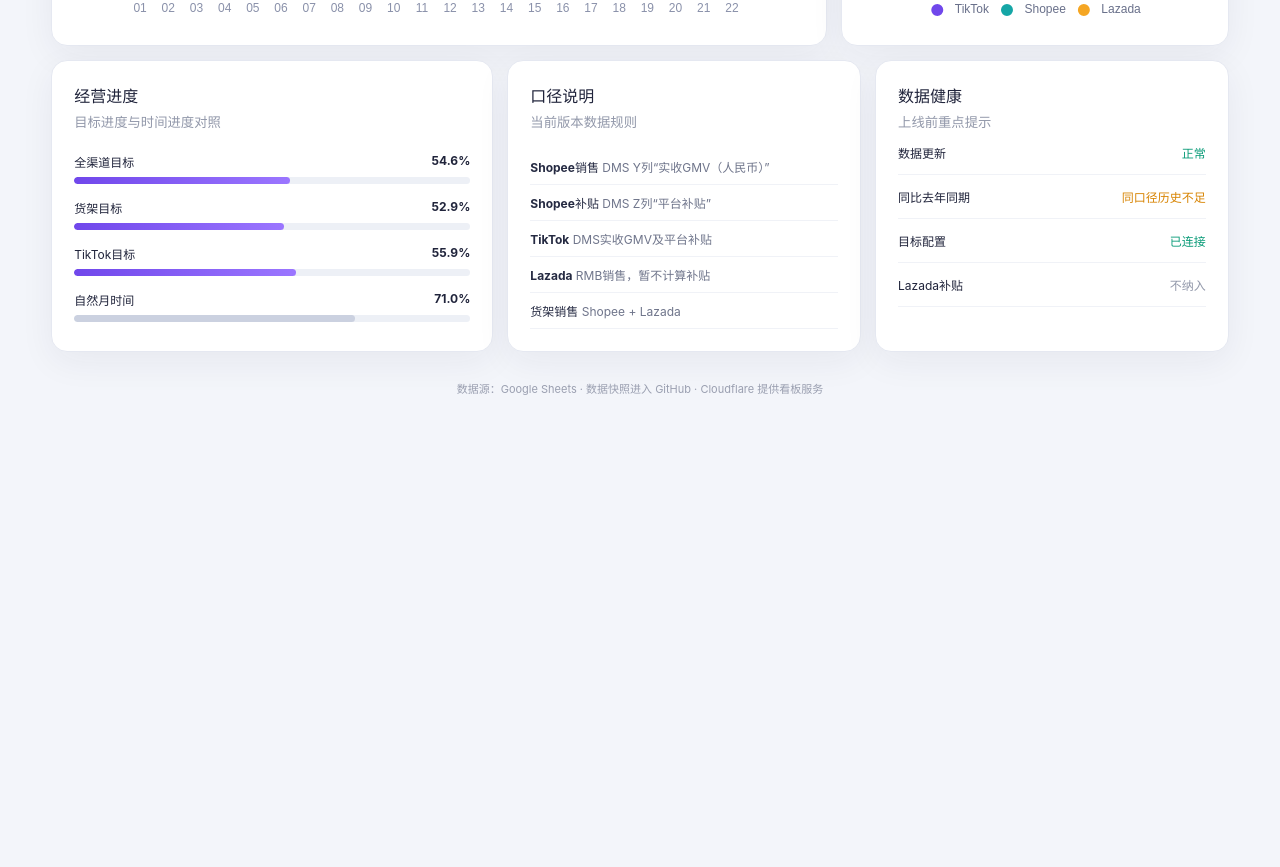
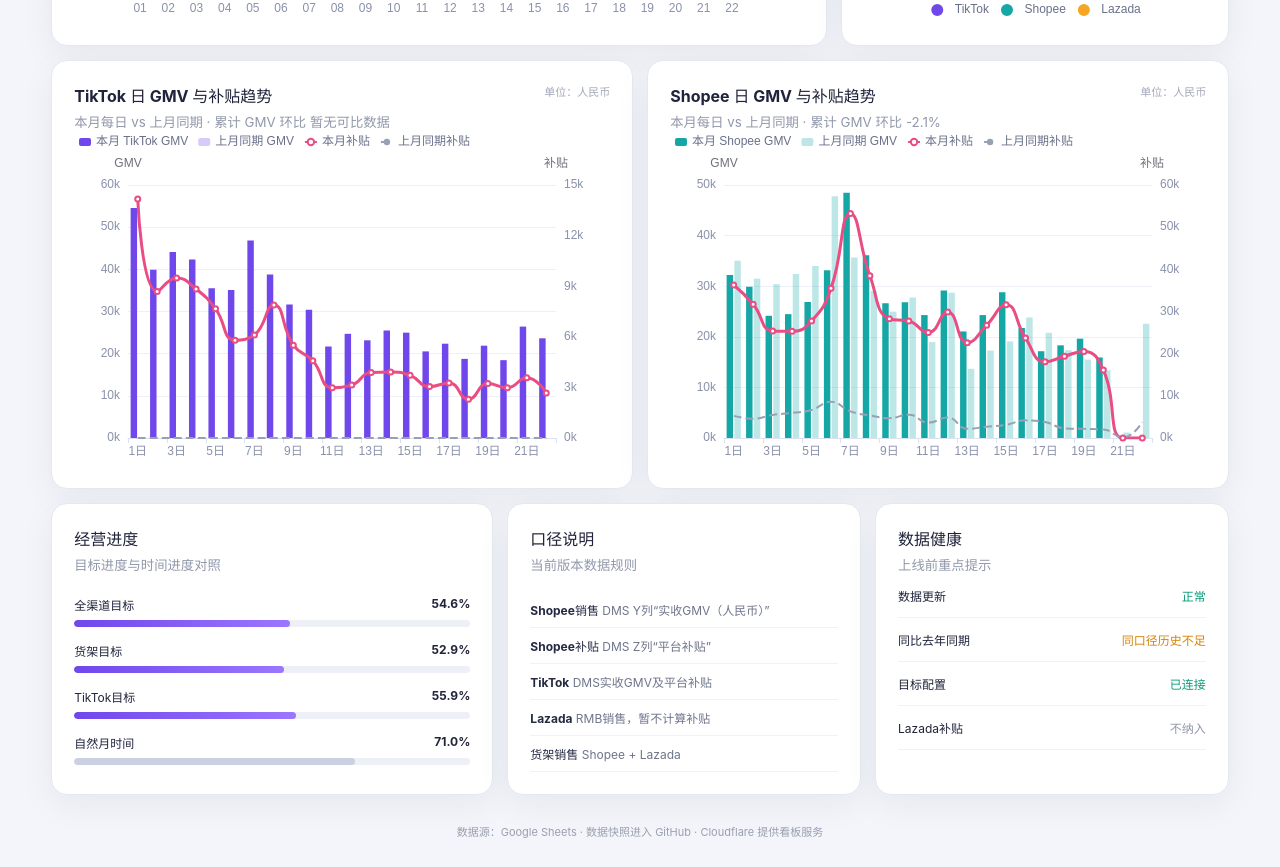
Before and after one commit to bubble-rgb-7788/sg-omnichannel-dashboard, a website built with Vite: page index.html in a window 1280 px wide. Shown: the part 937-1804 px from the top of the page. Before the commit the page ends 1361 px from the top, so only its background shows below. Built offline with nearby package versions, Linux system fonts and the light colour scheme.

Commit message:
add channel daily comparison charts

```diff
--- a/package.json
+++ b/package.json
@@ -13,6 +13,7 @@
     "echarts": "^5.6.0"
   },
   "devDependencies": {
+    "rollup": "^4.62.2",
     "vite": "^7.0.0"
   }
 }
--- a/src/main.js
+++ b/src/main.js
@@ -33,6 +33,11 @@ const shelfTotal = sum(monthRows, 'shelf');
 const tiktokTotal = sum(monthRows, 'tiktok');
 const targetProgress = totalTarget ? currentTotal / totalTarget : 0;
 const timeProgress = elapsedRatio;
+const channelMom = (key) => {
+  const current = sum(monthRows, key);
+  const previous = sum(previousRows, key);
+  return previous ? current / previous - 1 : null;
+};
 
 document.querySelector('#app').innerHTML = `
   <header class="topbar">
@@ -80,6 +85,11 @@ document.querySelector('#app').innerHTML = `
       <article class="panel"><div class="panel-head"><div><span>渠道销售结构</span><small>本月累计贡献</small></div></div><div id="share" class="chart"></div><div class="share-caption"><strong>${percent(currentTotal ? shelfTotal / currentTotal : 0)}</strong><span>货架销售占比</span></div></article>
     </section>
 
+    <section class="comparison-grid">
+      <article class="panel"><div class="panel-head"><div><span>TikTok 日 GMV 与补贴趋势</span><small>本月每日 vs 上月同期 · 累计 GMV 环比 ${channelMom('tiktok') == null ? '暂无可比数据' : percent(channelMom('tiktok'))}</small></div><div class="legend-note">单位：人民币</div></div><div id="tiktokComparison" class="chart comparison-chart"></div></article>
+      <article class="panel"><div class="panel-head"><div><span>Shopee 日 GMV 与补贴趋势</span><small>本月每日 vs 上月同期 · 累计 GMV 环比 ${channelMom('shopee') == null ? '暂无可比数据' : percent(channelMom('shopee'))}</small></div><div class="legend-note">单位：人民币</div></div><div id="shopeeComparison" class="chart comparison-chart"></div></article>
+    </section>
+
     <section class="bottom-grid">
       <article class="panel"><div class="panel-head"><div><span>经营进度</span><small>目标进度与时间进度对照</small></div></div><div class="goal-list">
         <div><label>全渠道目标</label><b>${percent(targetProgress)}</b><div><i style="width:${Math.min(targetProgress * 100, 100)}%"></i></div></div>
@@ -121,4 +131,30 @@ share.setOption({
   ] }],
 });
 
-window.addEventListener('resize', () => { trend.resize(); share.resize(); });
+const comparisonOption = (channelName, salesKey, subsidyKey, color) => {
+  const previousByDay = new Map(previousRows.map(row => [Number(row.date.slice(8, 10)), row]));
+  const days = monthRows.map(row => Number(row.date.slice(8, 10)));
+  return {
+    tooltip: { trigger: 'axis', valueFormatter: value => money.format(value || 0) },
+    legend: { top: 0, left: 0, itemWidth: 12, itemHeight: 8, textStyle: { color: '#69708a' } },
+    grid: { left: 54, right: 54, top: 54, bottom: 28 },
+    xAxis: { type: 'category', data: days.map(day => `${day}日`), axisLine: { lineStyle: { color: '#dce1ef' } }, axisLabel: { color: '#8a91aa', interval: days.length > 18 ? 1 : 0 } },
+    yAxis: [
+      { type: 'value', name: 'GMV', splitLine: { lineStyle: { color: '#edf0f7' } }, axisLabel: { color: '#8a91aa', formatter: value => `${Math.round(value / 1000)}k` } },
+      { type: 'value', name: '补贴', splitLine: { show: false }, axisLabel: { color: '#8a91aa', formatter: value => `${Math.round(value / 1000)}k` } },
+    ],
+    series: [
+      { name: `本月 ${channelName} GMV`, type: 'bar', data: monthRows.map(row => row[salesKey] || 0), itemStyle: { color }, barMaxWidth: 15 },
+      { name: `上月同期 GMV`, type: 'bar', data: days.map(day => previousByDay.get(day)?.[salesKey] || 0), itemStyle: { color, opacity: .28 }, barMaxWidth: 15 },
+      { name: '本月补贴', type: 'line', yAxisIndex: 1, data: monthRows.map(row => row[subsidyKey] || 0), smooth: true, symbolSize: 5, lineStyle: { width: 3, color: '#e94d83' }, itemStyle: { color: '#e94d83' } },
+      { name: '上月同期补贴', type: 'line', yAxisIndex: 1, data: days.map(day => previousByDay.get(day)?.[subsidyKey] || 0), smooth: true, symbol: 'none', lineStyle: { width: 2, type: 'dashed', color: '#9aa0b4' }, itemStyle: { color: '#9aa0b4' } },
+    ],
+  };
+};
+
+const tiktokComparison = echarts.init(document.querySelector('#tiktokComparison'));
+tiktokComparison.setOption(comparisonOption('TikTok', 'tiktok', 'tiktokSubsidy', '#7047eb'));
+const shopeeComparison = echarts.init(document.querySelector('#shopeeComparison'));
+shopeeComparison.setOption(comparisonOption('Shopee', 'shopee', 'shopeeSubsidy', '#15a6a6'));
+
+window.addEventListener('resize', () => { trend.resize(); share.resize(); tiktokComparison.resize(); shopeeComparison.resize(); });
--- a/src/style.css
+++ b/src/style.css
@@ -31,6 +31,8 @@ main { width: min(1460px, 92vw); margin: -35px auto 0; }
 .channel-card strong { display: block; margin: 14px 0 12px; font-size: 24px; }
 .mini-progress { height: 5px; border-radius: 5px; background: #edf0f6; overflow: hidden; }.mini-progress i { display: block; height: 100%; background: var(--accent); }
 .chart-grid { display: grid; grid-template-columns: 2fr 1fr; gap: 14px; margin-top: 14px; }
+.comparison-grid { display: grid; grid-template-columns: 1fr 1fr; gap: 14px; margin-top: 14px; }
+.comparison-chart { height: 360px; }
 .panel { position: relative; padding: 22px; }
 .panel-head { display: flex; align-items: flex-start; justify-content: space-between; }.panel-head span { font-size: 16px; font-weight: 750; }.panel-head small { display: block; margin-top: 5px; color: #9298aa; }.legend-note { color: #a3a8b8; font-size: 11px; }
 .chart { width: 100%; height: 335px; }
@@ -40,5 +42,5 @@ main { width: min(1460px, 92vw); margin: -35px auto 0; }
 .rules { margin: 18px 0 0; padding: 0; list-style: none; }.rules li { padding: 9px 0; border-bottom: 1px solid #f0f2f7; color: #6f758b; font-size: 12px; }.rules b { color: #252a42; }
 .health-row { display: flex; justify-content: space-between; padding: 13px 0; border-bottom: 1px solid #f0f2f7; font-size: 12px; }.health-row:first-of-type { margin-top: 12px; }.good { color: #0a9b78; }.warn { color: #d78300; }.muted { color: #9298aa; }
 footer { padding: 28px; text-align: center; color: #9a9fb0; font-size: 11px; }
-@media (max-width: 1050px) { .hero-grid { grid-template-columns: 1fr 1fr; }.hero-card.primary { grid-column: 1 / -1; }.channel-grid { grid-template-columns: 1fr 1fr; }.bottom-grid { grid-template-columns: 1fr 1fr; }.health { grid-column: 1 / -1; } }
-@media (max-width: 720px) { .topbar { padding-bottom: 70px; flex-direction: column; gap: 22px; }.filters { width: 100%; overflow-x: auto; }.filters button { white-space: nowrap; }.hero-grid, .channel-grid, .chart-grid, .bottom-grid { grid-template-columns: 1fr; }.hero-card.primary, .health { grid-column: auto; }.metric-card { min-height: auto; }.chart { height: 300px; } }
+@media (max-width: 1050px) { .hero-grid { grid-template-columns: 1fr 1fr; }.hero-card.primary { grid-column: 1 / -1; }.channel-grid { grid-template-columns: 1fr 1fr; }.comparison-grid, .bottom-grid { grid-template-columns: 1fr; }.health { grid-column: 1 / -1; } }
+@media (max-width: 720px) { .topbar { padding-bottom: 70px; flex-direction: column; gap: 22px; }.filters { width: 100%; overflow-x: auto; }.filters button { white-space: nowrap; }.hero-grid, .channel-grid, .chart-grid, .comparison-grid, .bottom-grid { grid-template-columns: 1fr; }.hero-card.primary, .health { grid-column: auto; }.metric-card { min-height: auto; }.chart { height: 300px; } }
```
Also changed, not shown: pnpm-lock.yaml.
